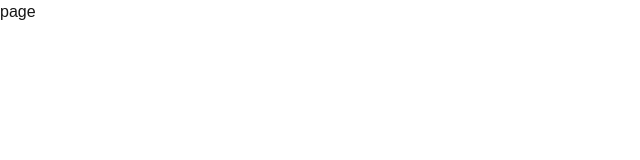
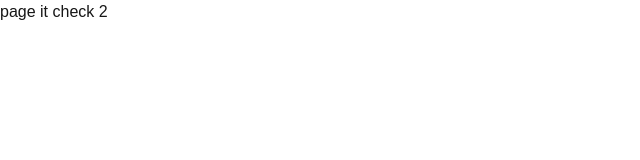
Before and after one commit to MAHB98/try, a Next.js app: page /check in a window 1280 px wide. Shown: the top 160 px of the page, without its empty margins (0-640 px from the left). Built offline with nearby package versions, Linux system fonts and the light colour scheme.

Commit message:
try 3 add next auth

```diff
--- /dev/null
+++ b/app/api/auth/[...nextauth]/route.ts
@@ -0,0 +1,3 @@
+import { handlers } from "@/auth";
+
+export const { GET, POST } = handlers;
--- a/app/check/page.tsx
+++ b/app/check/page.tsx
@@ -1,4 +1,4 @@
 const page = () => {
-  return <div>page</div>;
+  return <div>page it check 2</div>;
 };
 export default page;
--- /dev/null
+++ b/auth.ts
@@ -0,0 +1,7 @@
+import Google from "next-auth/providers/google";
+import NextAuth from "next-auth";
+
+export const { handlers, signIn, signOut, auth } = NextAuth({
+  providers: [],
+  secret: process.env.auth_secret,
+});
--- a/package.json
+++ b/package.json
@@ -19,6 +19,7 @@
     "@types/react": "^18",
     "@types/react-dom": "^18",
     "postcss": "^8",
+    "next-auth": "^5.0.0-beta.22",
     "tailwindcss": "^3.4.1",
     "eslint": "^8",
     "eslint-config-next": "14.2.15"
```
Also changed, not shown: 1 other file (tests, documents, lock files or other folders).
